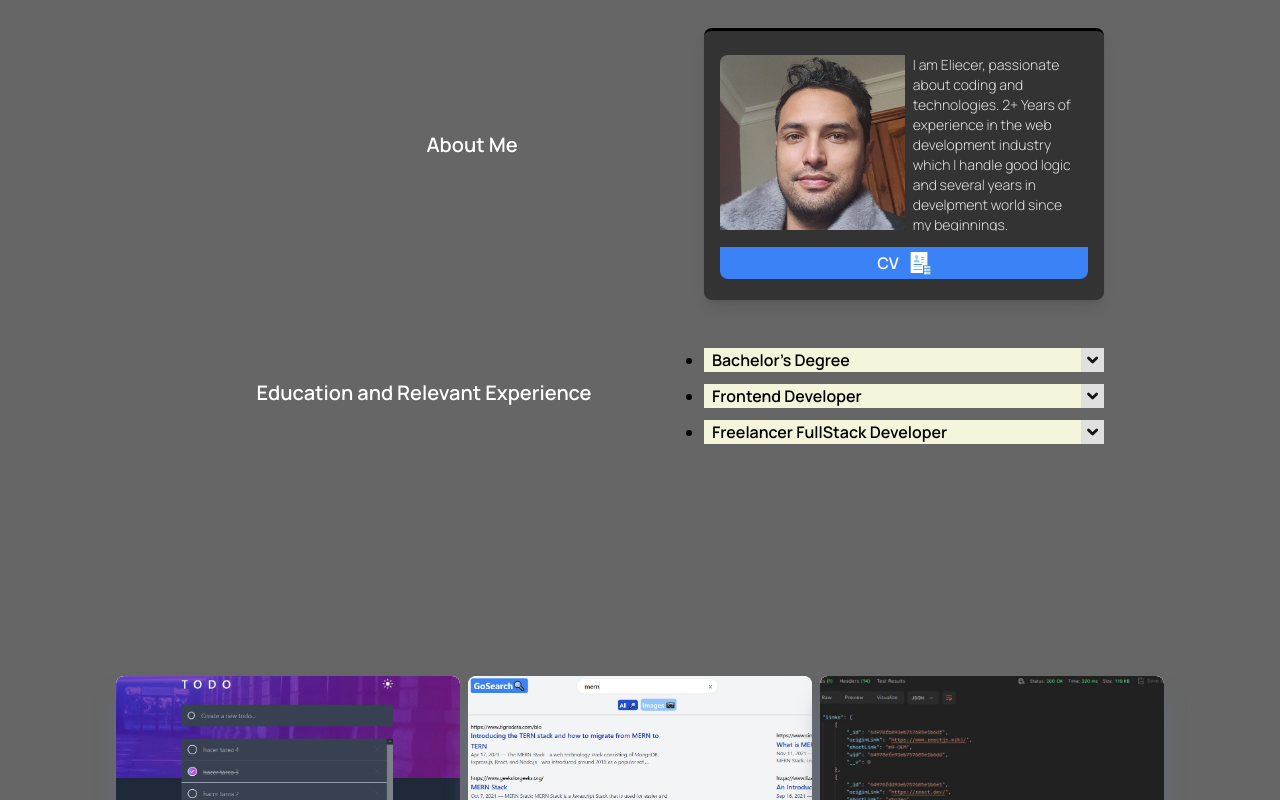
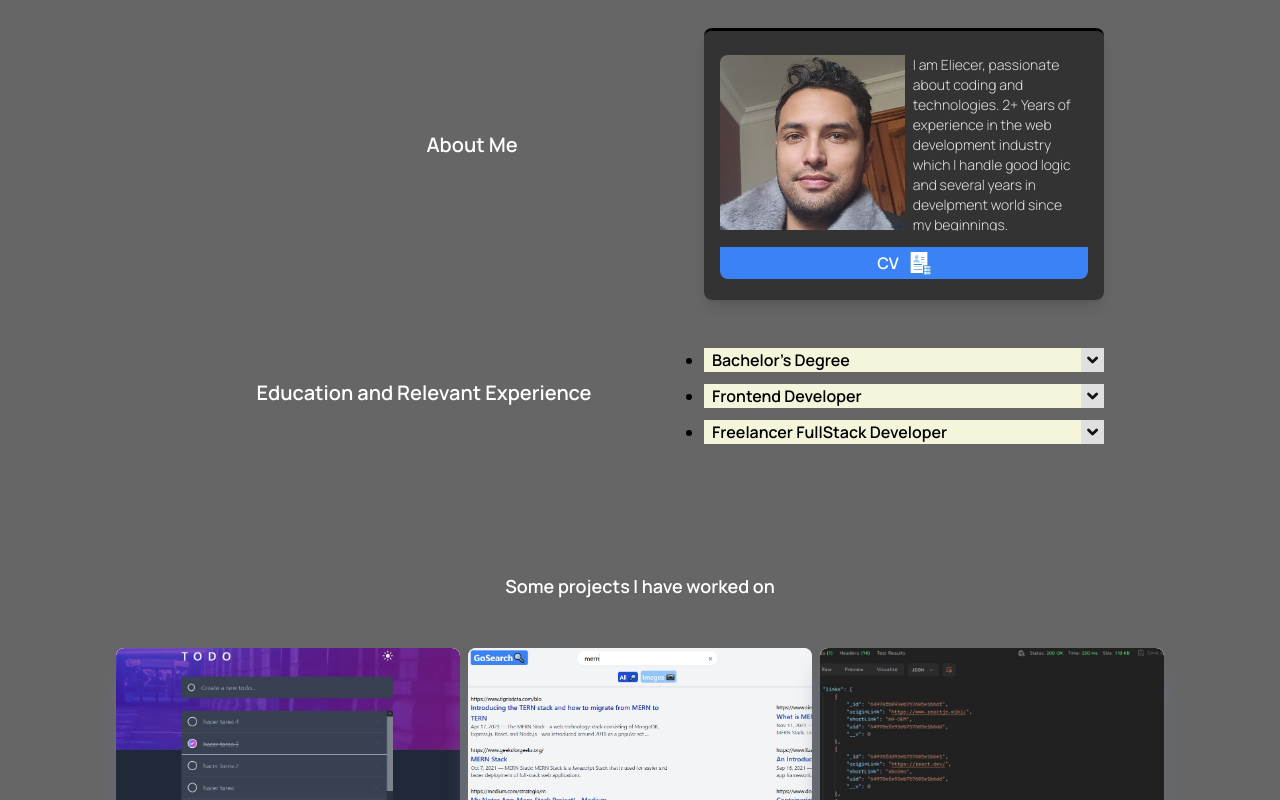
Before and after one commit to neoEliecer-47/portfolio, a React (Vite) app: page / in a window 1280 px wide. Shown: the part 852-1652 px from the top of the page. Built offline with nearby package versions, Linux system fonts and the light colour scheme; what @midudev/tailwind-animations would draw is missing.

Commit message:
added css for projects section

```diff
--- a/src/components/About.jsx
+++ b/src/components/About.jsx
@@ -16,7 +16,7 @@ const About = () => {
   const { isVisible: isVisible4, refOneSingleElement: ref4 } = useLazyLoad();
 
   return (
-    <div className=" md:grid flex flex-col justify-center items-center md:grid-cols-2 h-full lg:mx-[7rem] md:mb-[13rem] mb-[2rem]">
+    <div className=" md:grid flex flex-col justify-center items-center md:grid-cols-2 h-full lg:mx-[7rem] md:mb-[8rem] mb-[2rem]">
       <aside
         className={classNames(
           "flex items-center justify-center md:ml-24 m-0 p-0 h-full w-full"
--- a/src/components/Projects.jsx
+++ b/src/components/Projects.jsx
@@ -13,6 +13,7 @@ import expressLogo from "../assets/logos/express.png";
 import mongoLogo from "../assets/logos/mongo4.png";
 
 import { useLazyLoad } from "../hooks/useLazyLoad";
+import classNames from "classnames";
 
 const projectsData = [
   {
@@ -78,6 +79,7 @@ const projectsData = [
 
 const Projects = () => {
   //CREATE A LOOP (MAYBE A FOR) TO PASS THROUGHT PROPS CSS CLASSES EVERY 3 ELEMENTS FROM THE DATA
+  const { isVisible, refOneSingleElement } = useLazyLoad()
 
   function buildAnimationCards(id) {
     if (id <= 2) return "animate-fade-in-right";
@@ -86,6 +88,9 @@ const Projects = () => {
   }
   return (
     <>
+      <section className='w-full flex items-center justify-center mb-6'>
+        <h1 ref={refOneSingleElement} className={classNames('text-black dark:text-white text-lg font-semibold', isVisible && 'animate-shake')}>Some projects I have worked on</h1>
+      </section>
       <div
         className="h-full py-6 px-4 grid grid-cols-1 gap-2 md:grid-cols-2 lg:grid-cols-3 lg:max-w-[1080px] lg:mx-auto"
         id="projets"
```
